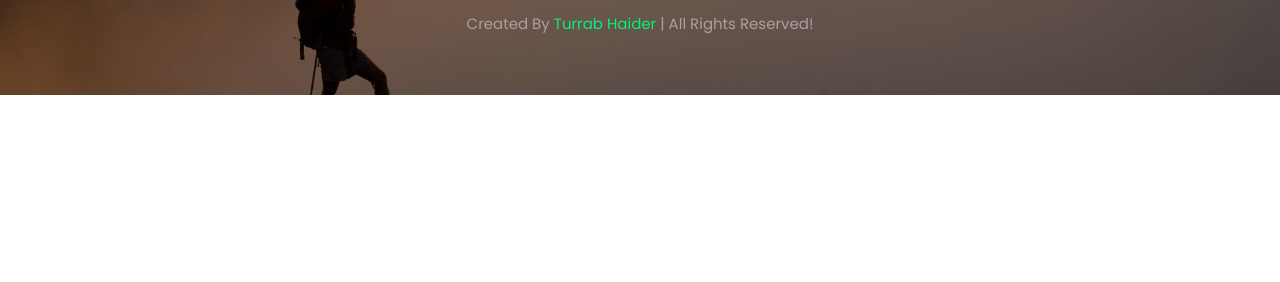
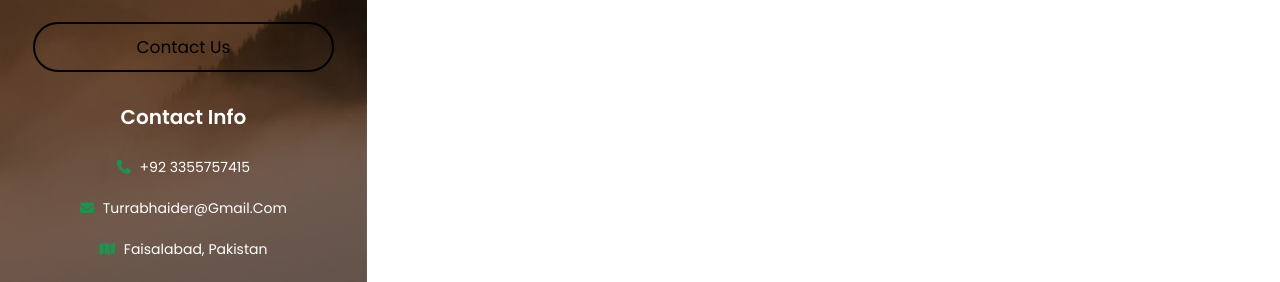
Before and after one commit to Turrab12-debug/Project, a plain HTML site: page index.html in a window 1280 px wide. Shown: the part 2700-2982 px from the top of the page. Before the commit the page ends 2795 px from the top, so only its background shows below. Drawn offline with nearby package versions, Linux system fonts and the light colour scheme.

Commit message:
Update index.html

```diff
--- a/index.html
+++ b/index.html
@@ -130,6 +130,7 @@
         </div>
 
     </section>
+    <button><a href</button>
     <section class="footer">
 
         <div class="box-container">
@@ -140,6 +141,7 @@
                 <a href="#packages">packages</a>
                 <a href="#query">query</a>
             </div>
+            <a href="contact us.html" class="btn">Contact Us</a>
 
             <div class="box">
                 <h3>contact info</h3>
```
